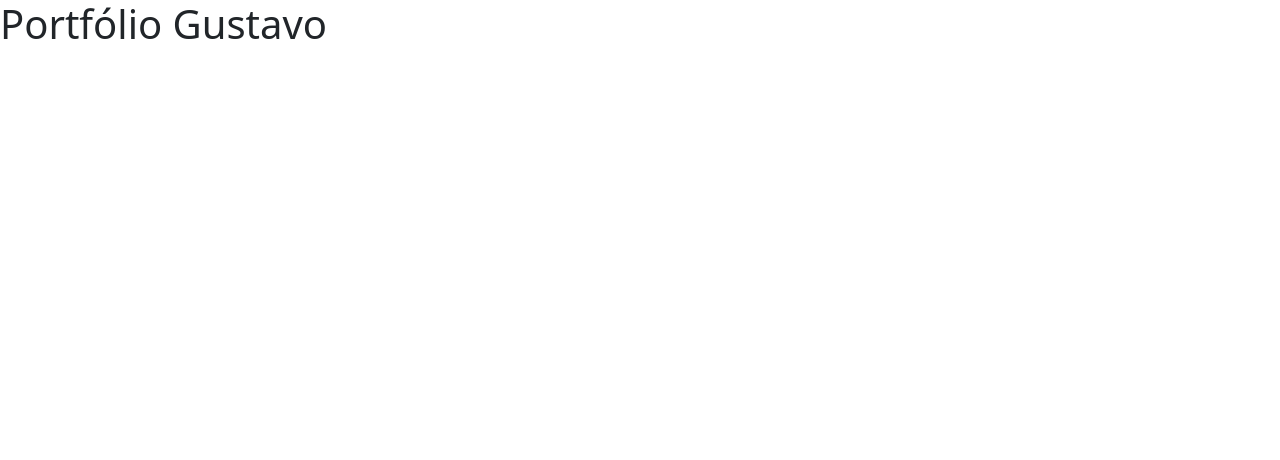
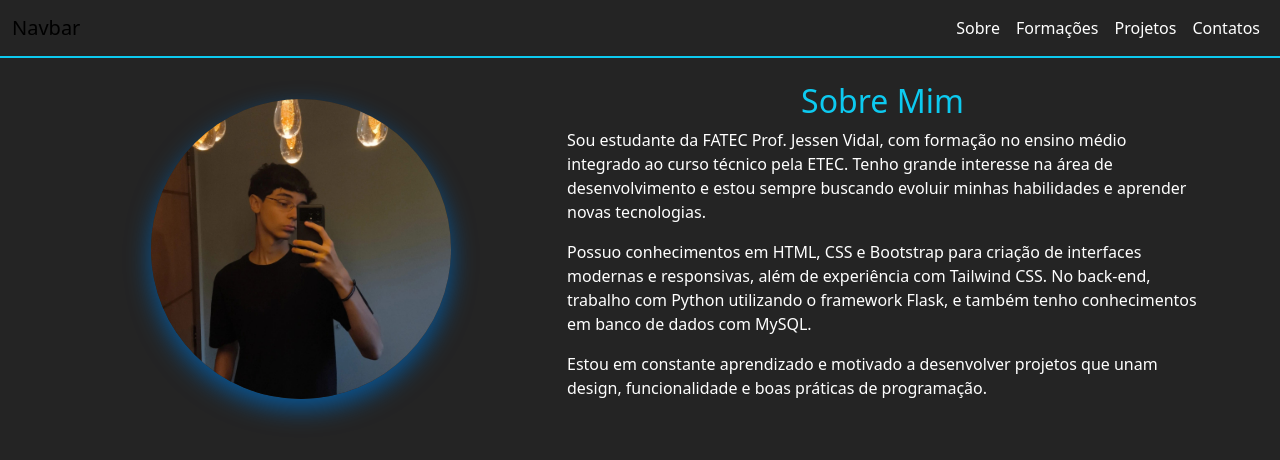
Before and after one commit to gustaft07/Portfolio-1-Semestre-DSM, a plain HTML site: page src/index.html in a window 1280 px wide. Drawn offline with nearby package versions, Linux system fonts and the light colour scheme.

Commit message:
feat: adiciona parte da homepage

```diff
--- a/src/index.html
+++ b/src/index.html
@@ -1,13 +1,115 @@
 <!DOCTYPE html>
 <html lang="pt-br">
+
 <head>
-    <meta charset="UTF-8">
-    <meta name="viewport" content="width=device-width, initial-scale=1.0">
-    <link href="https://cdn.jsdelivr.net/npm/bootstrap@5.3.8/dist/css/bootstrap.min.css" rel="stylesheet" integrity="sha384-sRIl4kxILFvY47J16cr9ZwB07vP4J8+LH7qKQnuqkuIAvNWLzeN8tE5YBujZqJLB" crossorigin="anonymous">
-  </head>
-  <body>
-    <h1>Portfólio Gustavo</h1>
+  <meta charset="UTF-8">
+  <meta name="viewport" content="width=device-width, initial-scale=1.0">
+  <link href="https://cdn.jsdelivr.net/npm/bootstrap@5.3.8/dist/css/bootstrap.min.css" rel="stylesheet"
+    integrity="sha384-sRIl4kxILFvY47J16cr9ZwB07vP4J8+LH7qKQnuqkuIAvNWLzeN8tE5YBujZqJLB" crossorigin="anonymous">
+</head>
+<style>
+  html {
+    scroll-behavior: smooth;
+    margin: 0;
+  }
 
-    <script src="https://cdn.jsdelivr.net/npm/bootstrap@5.3.8/dist/js/bootstrap.bundle.min.js" integrity="sha384-FKyoEForCGlyvwx9Hj09JcYn3nv7wiPVlz7YYwJrWVcXK/BmnVDxM+D2scQbITxI" crossorigin="anonymous"></script>
+  body {
+    background-color: rgb(36, 36, 36);
+    color: white;
+
+  }
+
+  .navbar-nav .nav-link {
+    position: relative;
+    color: white;
+  }
+
+  .navbar-nav .nav-link::after {
+    content: "";
+    position: absolute;
+    width: 0;
+    height: 2px;
+    left: 0;
+    bottom: 0;
+    background-color: #0069a1;
+    transition: width 1s ease;
+  }
+
+  .navbar-nav .nav-link:hover::after {
+    width: 100%;
+  }
+
+  .foto-perfil {
+    width: 300px;
+    border-radius: 50%;
+    object-fit: cover;
+    box-shadow: 0 10px 25px rgba(3, 96, 172, 0.822);
+    transition: 0.7s;
+  }
+
+  .foto-perfil:hover {
+    transform: scale(1.05);
+  }
+</style>
+
+<body>
+  <nav class="navbar navbar-expand-lg navbar-light border-bottom border-2 border-info">
+    <div class="container-fluid">
+      <a class="navbar-brand" href="#">Navbar</a>
+      <button class="navbar-toggler bg-secondary" type="button" data-bs-toggle="collapse" data-bs-target="#navbarNav"
+        aria-controls="navbarNav" aria-expanded="false" aria-label="Toggle navigation">
+        <span class="navbar-toggler-icon"></span>
+      </button>
+      <div class="collapse navbar-collapse text-center" id="navbarNav">
+        <ul class="navbar-nav ms-auto">
+          <li class="nav-item">
+            <a class="nav-link" href="#sobre">Sobre</a>
+          </li>
+          <li class="nav-item">
+            <a class="nav-link" href="#">Formações</a>
+          </li>
+          <li class="nav-item">
+            <a class="nav-link" href="#">Projetos</a>
+          </li>
+          <li class="nav-item">
+            <a class="nav-link" href="#">Contatos</a>
+          </li>
+        </ul>
+      </div>
+    </div>
+  </nav>
+  <div class="container md-5 mt-4">
+    <div class="row align-items-center g-5">
+
+      <div class="col-md-5 text-center">
+        <img src="img/eu.jpeg" class="foto-perfil" alt="Minha foto">
+      </div>
+      <div class="col-md-7">
+        <h2 id="Sobre" class="text-center text-info">
+          Sobre Mim
+        </h2>
+        <p class="text-justify fw-light">
+          Sou estudante da FATEC Prof. Jessen Vidal, com formação no ensino médio integrado ao curso técnico pela ETEC.
+          Tenho grande interesse na área de desenvolvimento e estou sempre buscando evoluir minhas habilidades e
+          aprender
+          novas tecnologias.
+        </p>
+        <p class="text-justify fw-light">
+          Possuo conhecimentos em HTML, CSS e Bootstrap para criação de interfaces modernas e responsivas, além de
+          experiência com Tailwind CSS. No back-end, trabalho com Python utilizando o framework Flask, e também tenho
+          conhecimentos em banco de dados com MySQL.
+        </p>
+        <p class="text-justify fw-light">
+          Estou em constante aprendizado e motivado a desenvolver projetos que unam design, funcionalidade e boas
+          práticas
+          de programação.
+        </p>
+      </div>
+    </div>
+  </div>
+  <script src="https://cdn.jsdelivr.net/npm/bootstrap@5.3.8/dist/js/bootstrap.bundle.min.js"
+    integrity="sha384-FKyoEForCGlyvwx9Hj09JcYn3nv7wiPVlz7YYwJrWVcXK/BmnVDxM+D2scQbITxI"
+    crossorigin="anonymous"></script>
 </body>
+
 </html>
```
Also changed, not shown: src/img/eu.jpeg (added).
